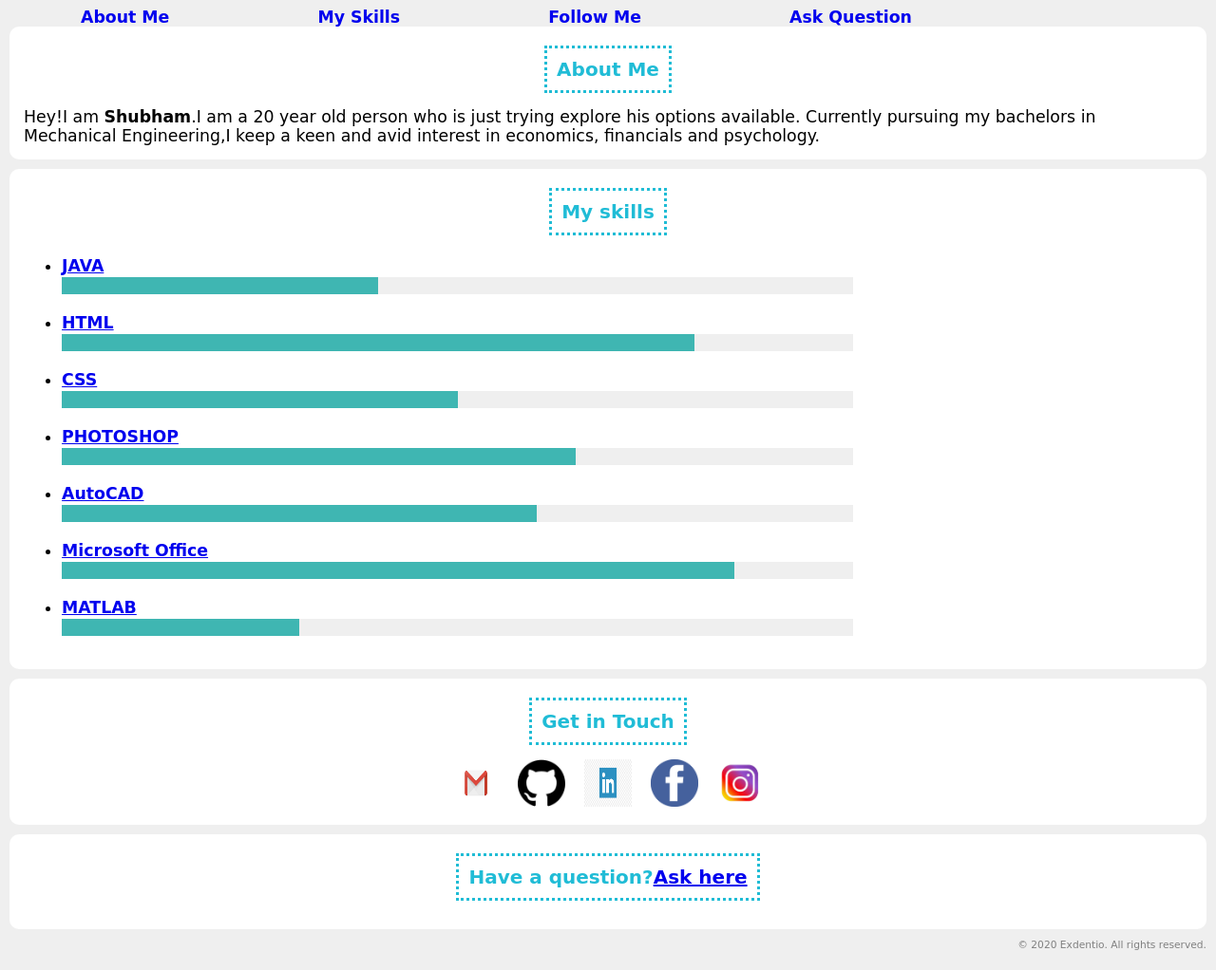
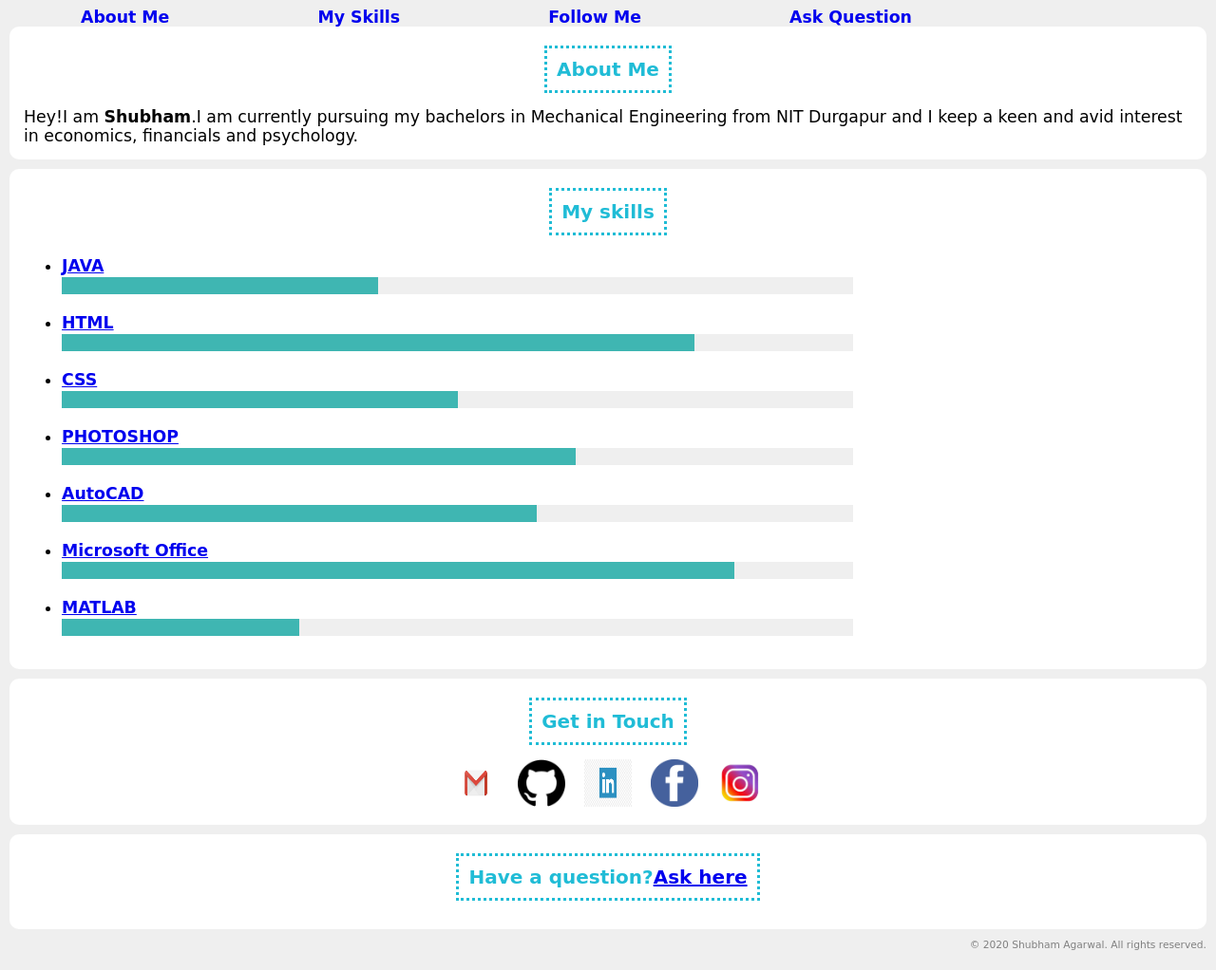
Before and after one commit to iamshubham304/MyWebsite, a plain HTML site: page index.html in a window 1280 px wide. Shown: the part 202-1224 px from the top of the page at 95% size. Drawn offline with Linux system fonts and the light colour scheme.

Commit message:
Update index.html

```diff
--- a/index.html
+++ b/index.html
@@ -22,7 +22,7 @@
 			 <a name="About Me"></a>
    <h1><span>About Me</span></h1>
 
-   <p >Hey!I am <strong>Shubham</strong>.I am a 20 year old person who is just trying explore his options available. Currently pursuing my bachelors in Mechanical Engineering,I keep a keen and avid interest in economics, financials and psychology.</p>
+   <p >Hey!I am <strong>Shubham</strong>.I am currently pursuing my bachelors in Mechanical Engineering from NIT Durgapur and I keep a keen and avid interest in economics, financials and psychology.</p>
    </div>
 
    <div class="section">
@@ -64,7 +64,7 @@
  </div>
 
  	<div class="copyright" align="right">
-            &copy; 2020 Exdentio. All rights reserved.
+            &copy; 2020 Shubham Agarwal. All rights reserved.
         </div>
 
 
```
